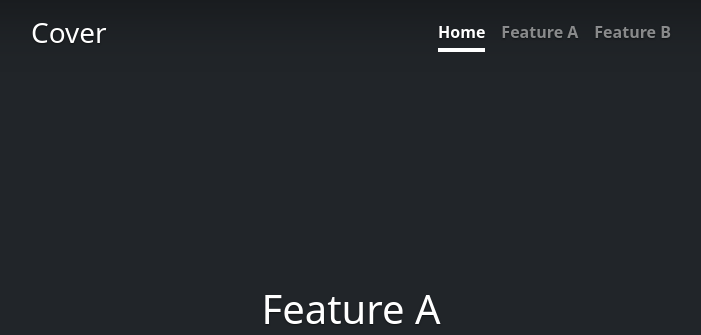
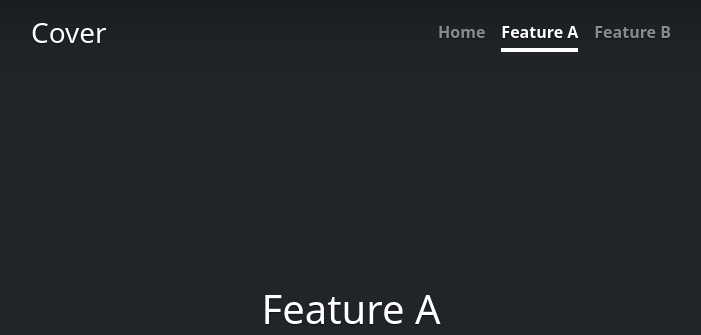
Before and after one commit to jcblitz/flask-pendo, a Flask app: page /feature-a in a window 1280 px wide. Shown: the top 335 px of the page, without its empty margins (289-990 px from the left). Run offline with Flask 2, Linux system fonts and the light colour scheme; some libraries are stand-ins or nearby versions.

Commit message:
added active status

```diff
--- a/templates/feature-a.html
+++ b/templates/feature-a.html
@@ -127,8 +127,8 @@ body {
     <div>
       <h3 class="float-md-start mb-0">Cover</h3>
       <nav class="nav nav-masthead justify-content-center float-md-end">
-        <a class="nav-link active" aria-current="page" href="/">Home</a>
-        <a class="nav-link" href="/feature-a">Feature A</a>
+        <a class="nav-link" aria-current="page" href="/">Home</a>
+        <a class="nav-link active"  href="/feature-a">Feature A</a>
         <a class="nav-link" href="/feature-b">Feature B</a>
       </nav>
     </div>
--- a/templates/feature-b.html
+++ b/templates/feature-b.html
@@ -127,9 +127,9 @@ body {
     <div>
       <h3 class="float-md-start mb-0">Cover</h3>
       <nav class="nav nav-masthead justify-content-center float-md-end">
-        <a class="nav-link active" aria-current="page" href="/">Home</a>
+        <a class="nav-link" aria-current="page" href="/">Home</a>
         <a class="nav-link" href="/feature-a">Feature A</a>
-        <a class="nav-link" href="/feature-b">Feature B</a>
+        <a class="nav-link active" href="/feature-b">Feature B</a>
       </nav>
     </div>
   </header>
```
